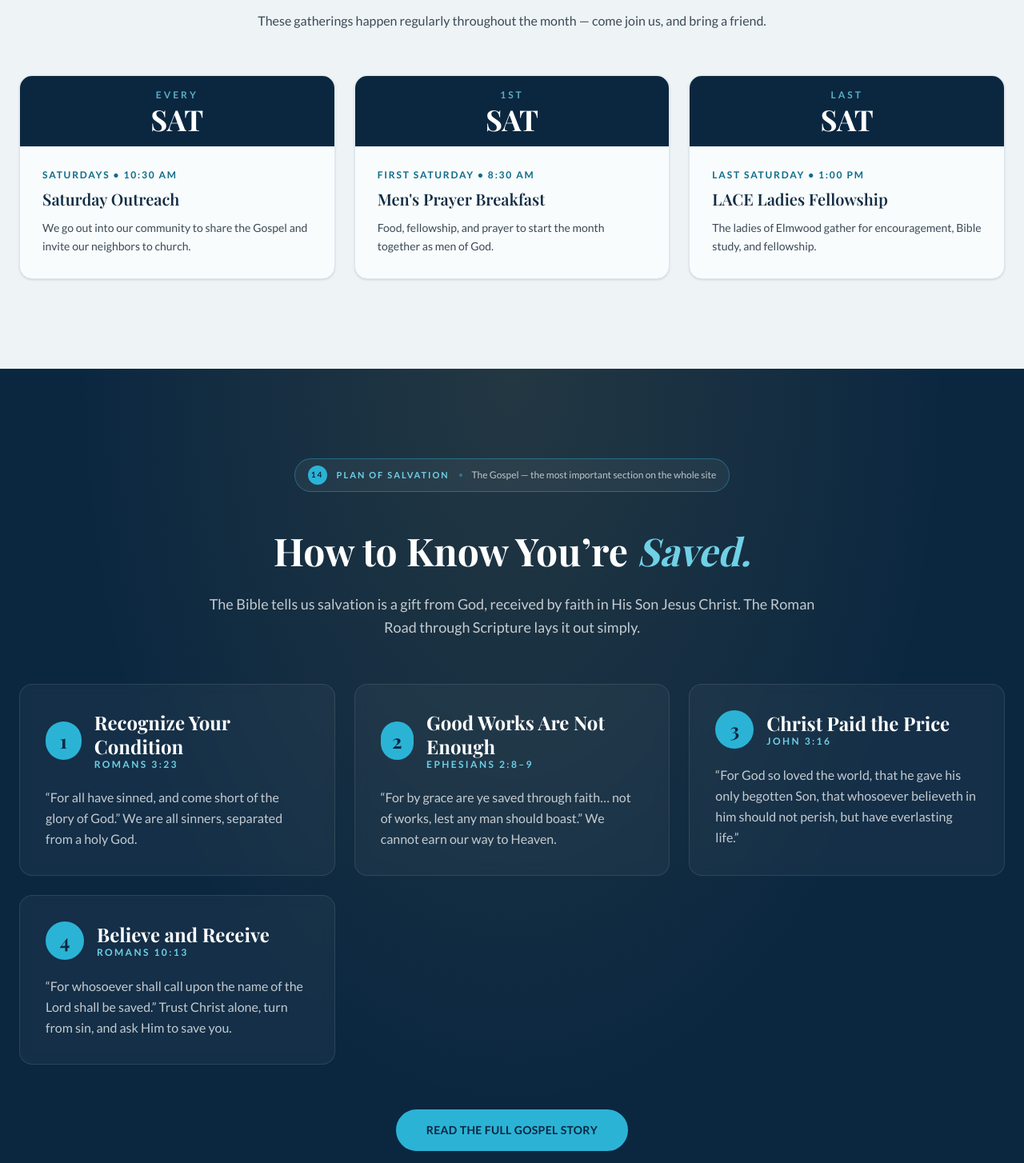
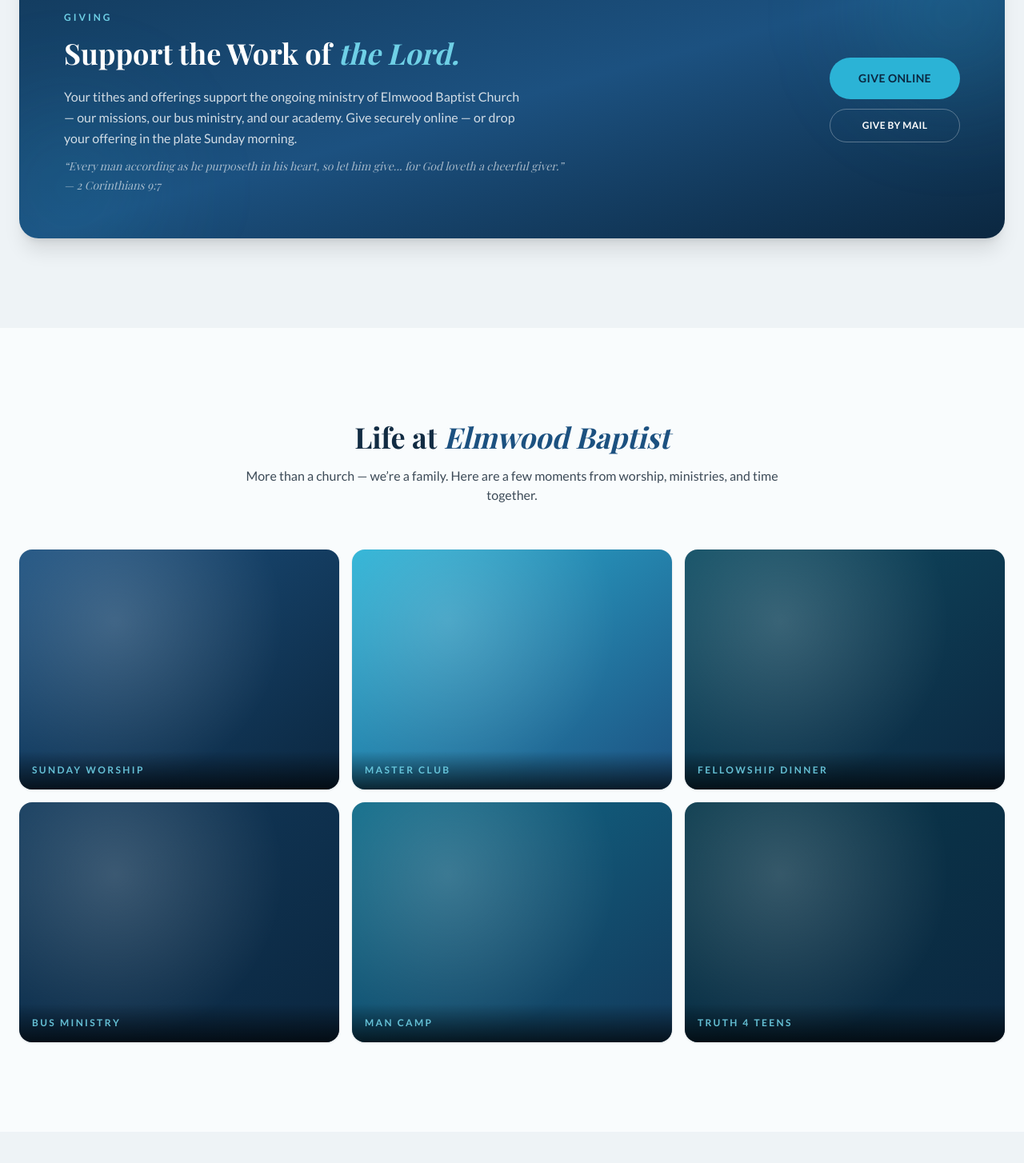
Before and after one commit to edesent/elmwoodbaptist, a Next.js app: page / in a window 1280 px wide. Shown: the part 8436-9890 px from the top of the page at 80% size. Built offline with nearby package versions, Linux system fonts and the light colour scheme; a web font is replaced by a local one.

Commit message:
Drop 'How to Know You're Saved' and 'Get Involved' homepage sections
(The /plan-of-salvation page is kept and still linked from the footer.)

Co-Authored-By: Claude Opus 4.8 (1M context) <noreply@anthropic.com>

```diff
--- a/src/app/page.tsx
+++ b/src/app/page.tsx
@@ -8,8 +8,6 @@ import AboutMission from "@/components/AboutMission";
 import MinistriesPreview from "@/components/MinistriesPreview";
 import WhatWeBelieve from "@/components/WhatWeBelieve";
 import LatestSermon from "@/components/LatestSermon";
-import UpcomingEvents from "@/components/UpcomingEvents";
-import PlanOfSalvation from "@/components/PlanOfSalvation";
 import Give from "@/components/Give";
 import PhotoGallery from "@/components/PhotoGallery";
 import MapAddress from "@/components/MapAddress";
@@ -74,8 +72,6 @@ export default function Home() {
         <MinistriesPreview />
         <WhatWeBelieve />
         <LatestSermon />
-        <UpcomingEvents />
-        <PlanOfSalvation />
         <Give />
         <PhotoGallery />
         <MapAddress />
--- a/src/components/PlanOfSalvation.tsx
+++ /dev/null
@@ -1,101 +0,0 @@
-import AnimateOnScroll from "./AnimateOnScroll";
-
-const steps = [
-  {
-    label: "1",
-    title: "Recognize Your Condition",
-    verse: "Romans 3:23",
-    body: "&ldquo;For all have sinned, and come short of the glory of God.&rdquo; We are all sinners, separated from a holy God.",
-  },
-  {
-    label: "2",
-    title: "Good Works Are Not Enough",
-    verse: "Ephesians 2:8–9",
-    body: "&ldquo;For by grace are ye saved through faith… not of works, lest any man should boast.&rdquo; We cannot earn our way to Heaven.",
-  },
-  {
-    label: "3",
-    title: "Christ Paid the Price",
-    verse: "John 3:16",
-    body: "&ldquo;For God so loved the world, that he gave his only begotten Son, that whosoever believeth in him should not perish, but have everlasting life.&rdquo;",
-  },
-  {
-    label: "4",
-    title: "Believe and Receive",
-    verse: "Romans 10:13",
-    body: "&ldquo;For whosoever shall call upon the name of the Lord shall be saved.&rdquo; Trust Christ alone, turn from sin, and ask Him to save you.",
-  },
-];
-
-export default function PlanOfSalvation() {
-  return (
-    <section id="gospel" className="relative py-28 bg-brown-deep overflow-hidden">
-      <div className="absolute inset-0 bg-[radial-gradient(ellipse_at_top,rgba(212,175,85,0.12),transparent_60%)]" />
-
-      <div className="relative max-w-7xl mx-auto px-6">
-        {/* Dark-tone badge */}
-        <div className="flex justify-center mb-10">
-          <div className="inline-flex items-center gap-3 px-4 py-2 rounded-full border border-gold/40 bg-white/5 text-[11px] font-semibold tracking-[0.18em] uppercase text-gold-light">
-            <span className="flex items-center justify-center w-6 h-6 rounded-full bg-gold text-brown-deep text-[10px] font-bold">
-              14
-            </span>
-            <span className="whitespace-nowrap">Plan of Salvation</span>
-            <span className="hidden sm:inline-block w-1 h-1 rounded-full bg-gold/50" />
-            <span className="hidden sm:inline-block normal-case tracking-normal text-[12px] font-normal text-white/70">
-              The Gospel — the most important section on the whole site
-            </span>
-          </div>
-        </div>
-
-        <AnimateOnScroll>
-          <div className="text-center mb-14 max-w-3xl mx-auto">
-            <h2 className="font-serif text-3xl md:text-5xl font-bold text-white leading-snug mb-5">
-              How to Know You&rsquo;re <em className="text-gold-light italic">Saved.</em>
-            </h2>
-            <p className="text-white/75 leading-relaxed text-lg">
-              The Bible tells us salvation is a gift from God, received by faith in His Son
-              Jesus Christ. The Roman Road through Scripture lays it out simply.
-            </p>
-          </div>
-        </AnimateOnScroll>
-
-        <div className="grid md:grid-cols-3 gap-6 mb-14">
-          {steps.map((s, i) => (
-            <AnimateOnScroll key={s.title} delay={i * 150}>
-              <div className="h-full p-8 rounded-2xl bg-white/[.04] border border-white/10 backdrop-blur-sm hover:bg-white/[.07] transition-colors">
-                <div className="flex items-center gap-4 mb-5">
-                  <span className="flex items-center justify-center w-12 h-12 rounded-full bg-gold text-brown-deep font-serif text-2xl font-bold">
-                    {s.label}
-                  </span>
-                  <div>
-                    <h3 className="font-serif text-2xl font-bold text-white leading-tight">
-                      {s.title}
-                    </h3>
-                    <p className="text-xs font-semibold tracking-[0.2em] uppercase text-gold-light">
-                      {s.verse}
-                    </p>
-                  </div>
-                </div>
-                <p
-                  className="text-white/75 leading-relaxed"
-                  dangerouslySetInnerHTML={{ __html: s.body }}
-                />
-              </div>
-            </AnimateOnScroll>
-          ))}
-        </div>
-
-        <AnimateOnScroll>
-          <div className="text-center">
-            <a
-              href="/plan-of-salvation"
-              className="inline-block bg-gold text-brown-deep font-semibold text-sm tracking-wide uppercase px-9 py-3.5 rounded-full border-2 border-gold hover:bg-gold-light hover:border-gold-light hover:-translate-y-0.5 hover:shadow-lg transition-all"
-            >
-              Read the Full Gospel Story
-            </a>
-          </div>
-        </AnimateOnScroll>
-      </div>
-    </section>
-  );
-}
--- a/src/components/UpcomingEvents.tsx
+++ /dev/null
@@ -1,74 +0,0 @@
-import AnimateOnScroll from "./AnimateOnScroll";
-import SectionBadge from "./SectionBadge";
-
-const events = [
-  {
-    date: { month: "Every", day: "SAT" },
-    title: "Saturday Outreach",
-    time: "Saturdays • 10:30 AM",
-    body: "We go out into our community to share the Gospel and invite our neighbors to church.",
-  },
-  {
-    date: { month: "1st", day: "SAT" },
-    title: "Men's Prayer Breakfast",
-    time: "First Saturday • 8:30 AM",
-    body: "Food, fellowship, and prayer to start the month together as men of God.",
-  },
-  {
-    date: { month: "Last", day: "SAT" },
-    title: "LACE Ladies Fellowship",
-    time: "Last Saturday • 1:00 PM",
-    body: "The ladies of Elmwood gather for encouragement, Bible study, and fellowship.",
-  },
-];
-
-export default function UpcomingEvents() {
-  return (
-    <section id="events" className="py-28 bg-cream">
-      <div className="max-w-7xl mx-auto px-6">
-        <SectionBadge
-          number={12}
-          name="Upcoming Events"
-          purpose="The next 2–4 things on the church calendar"
-        />
-
-        <AnimateOnScroll>
-          <div className="text-center mb-14">
-            <h2 className="font-serif text-3xl md:text-4xl font-bold text-text-dark leading-snug">
-              Ways to <em className="text-brown-light italic">Get Involved</em>
-            </h2>
-            <p className="text-text-body mt-3 max-w-2xl mx-auto">
-              These gatherings happen regularly throughout the month — come join us, and bring a friend.
-            </p>
-          </div>
-        </AnimateOnScroll>
-
-        <div className="grid md:grid-cols-3 gap-6">
-          {events.map((e, i) => (
-            <AnimateOnScroll key={e.title} delay={i * 120}>
-              <article className="h-full bg-warm-white rounded-2xl border border-cream-dark overflow-hidden shadow-sm hover:shadow-md hover:-translate-y-1 transition-all">
-                <div className="bg-brown-deep text-gold-light text-center py-4 px-6">
-                  <p className="text-xs font-bold tracking-[0.25em] uppercase text-gold-light/80">
-                    {e.date.month}
-                  </p>
-                  <p className="font-serif text-4xl font-bold text-white leading-none mt-1">
-                    {e.date.day}
-                  </p>
-                </div>
-                <div className="p-7">
-                  <p className="text-xs font-semibold tracking-[0.15em] uppercase text-gold-dark mb-2">
-                    {e.time}
-                  </p>
-                  <h3 className="font-serif text-xl font-semibold text-text-dark mb-3 leading-snug">
-                    {e.title}
-                  </h3>
-                  <p className="text-sm text-text-body leading-relaxed">{e.body}</p>
-                </div>
-              </article>
-            </AnimateOnScroll>
-          ))}
-        </div>
-      </div>
-    </section>
-  );
-}
```
